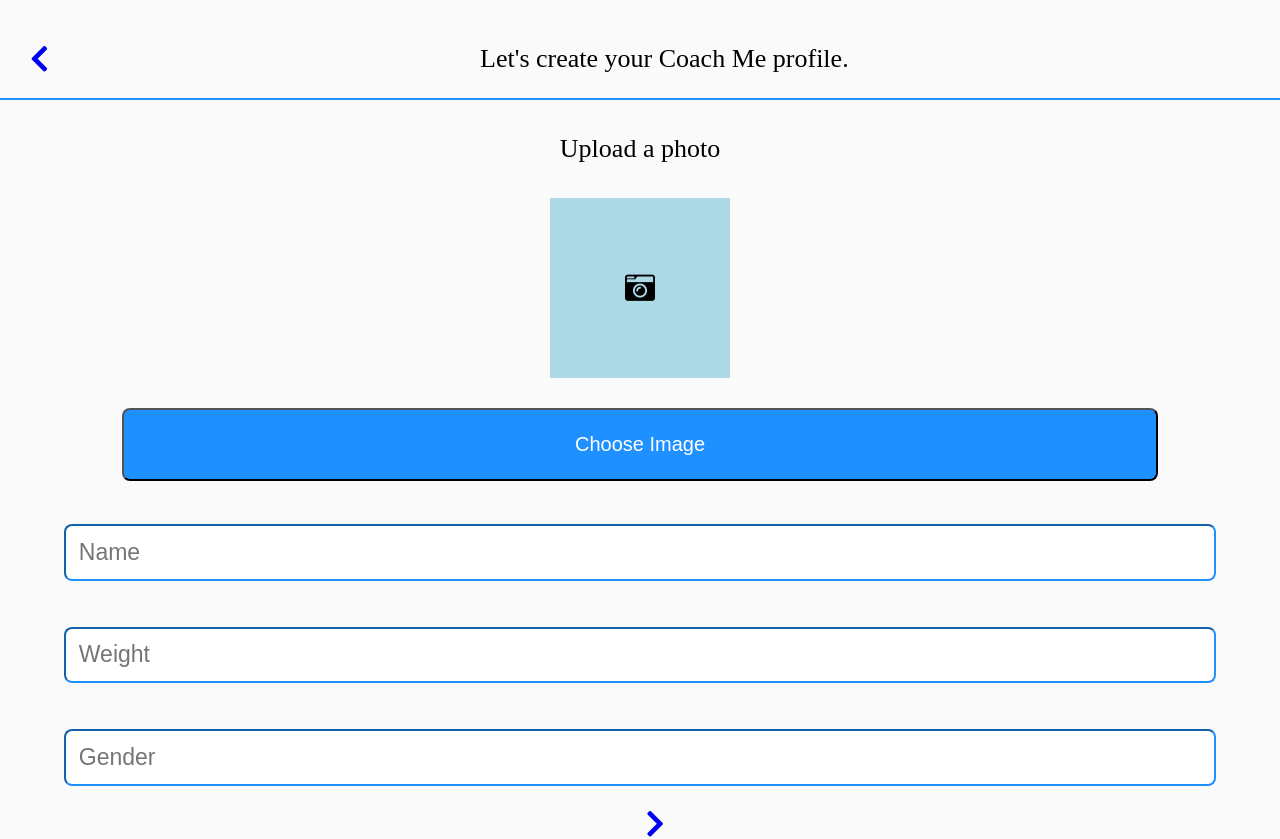
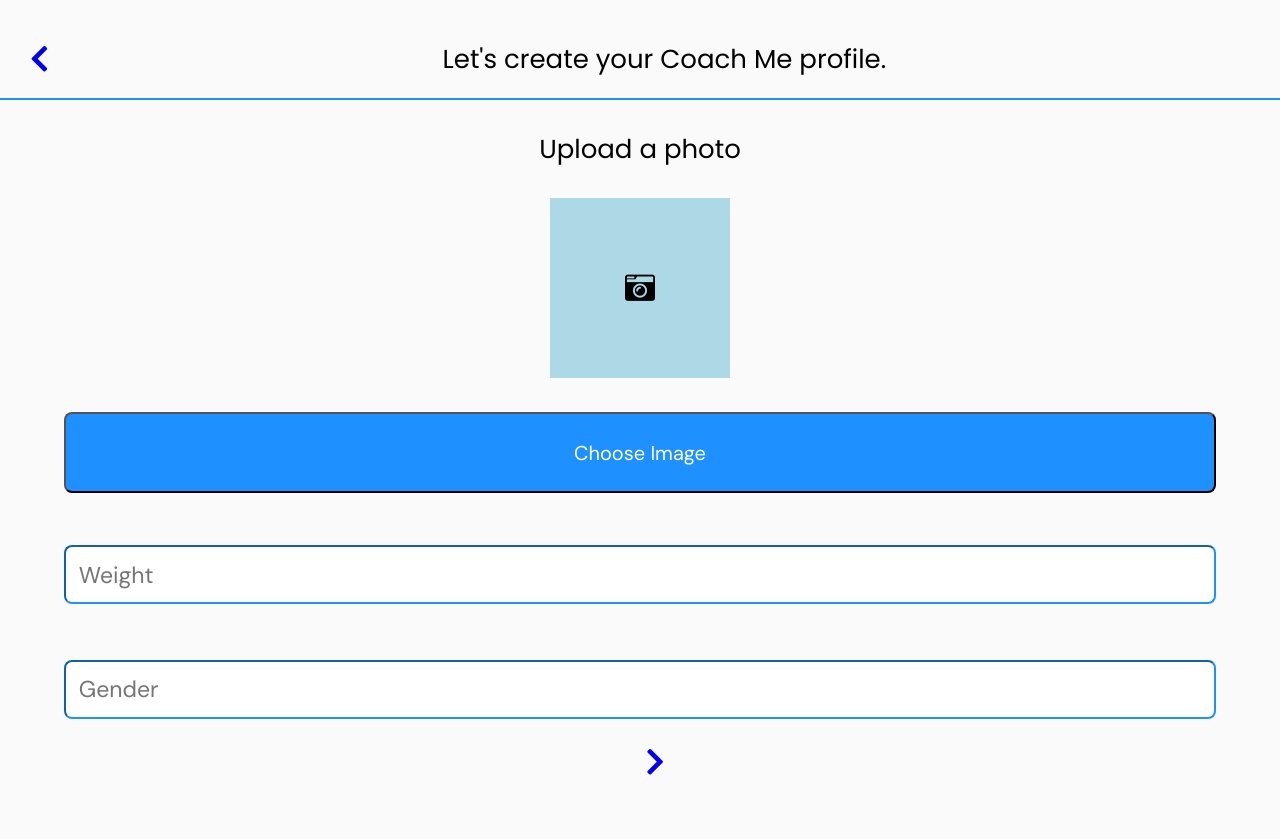
Before and after one commit to BloomTech-Labs/coach-me-fe, a React (Create React App) app in the folder coach-me/: page /createProfile1 in a window 1280 px wide. After the commit the page ends 800 px from the top, so only its background shows below. Built offline with nearby package versions, Linux system fonts and the light colour scheme.

Commit message:
Added fonts to be consistent with the rest of the application.

```diff
--- a/coach-me/src/components/clients/onboarding/createProfile/profileFive/profileFive.scss
+++ b/coach-me/src/components/clients/onboarding/createProfile/profileFive/profileFive.scss
@@ -1,15 +1,22 @@
+@import url('https://fonts.googleapis.com/css?family=DM+Sans&display=swap');
+@import url('https://fonts.googleapis.com/css?family=Poppins&display=swap');
+
 .heading {
     text-align: center;
     font-size: 3em;
     margin: 1em 0;
     text-decoration: underline;
     font-weight: 400;
+    font-family: 'Poppins', sans-serif;
 }
 .scheduling {
     .help-text {
         width: 80%;
         text-align: center;
         margin-top: 1em;
+        font-family: 'DM Sans', sans-serif;
+        line-height: 1.2em;
+        font-weight: bold;
     }
 
     p {
@@ -36,5 +43,6 @@
         width: 50%;
         margin: 1.5em auto;
         font-size: 2em;
+        font-family: 'Poppins', sans-serif;
     }
 }
--- a/coach-me/src/components/clients/onboarding/createProfile/profileFive/timeSlot.scss
+++ b/coach-me/src/components/clients/onboarding/createProfile/profileFive/timeSlot.scss
@@ -1,3 +1,4 @@
+@import url('https://fonts.googleapis.com/css?family=DM+Sans&display=swap');
 .time-slot {
     display: flex;
     vertical-align: middle;
@@ -5,11 +6,12 @@
     align-items: center;
     border: 1px solid black;
     border-radius: 50%;
-    height: 10em;
-    width: 10em;
+    height: 11em;
+    width: 11em;
     box-shadow: 2px 1px 2px rgba(22, 30, 16, 0.3);
     text-shadow: 0px 0px 2px rgba(22, 30, 16, 0.3);
     background-color: rgba(242, 242, 242, 0.5);
+    font-family: 'DM Sans', sans-serif;
     transition: all 0.3s linear;
 
     .text {
@@ -26,11 +28,12 @@
     align-items: center;
     border: 1px solid black;
     border-radius: 50%;
-    height: 10em;
-    width: 10em;
+    height: 11em;
+    width: 11em;
     box-shadow: 2px 1px 2px rgba(22, 30, 16, 0.3);
     text-shadow: 0px 0px 2px rgba(22, 30, 16, 0.8);
     background-color: dodgerblue;
+    font-family: 'DM Sans', sans-serif;
     color: white;
     transition: all 0.3s linear;
     .text {
--- a/coach-me/src/components/clients/onboarding/createProfile/profileFour/healthGoal.scss
+++ b/coach-me/src/components/clients/onboarding/createProfile/profileFour/healthGoal.scss
@@ -1,3 +1,4 @@
+@import url('https://fonts.googleapis.com/css?family=DM+Sans&display=swap');
 .goal {
     border: 1px solid dodgerblue;
     padding: 2% 0 2% 3%;
@@ -11,6 +12,7 @@
     text-shadow: 0px 0px 2px rgba(22, 30, 16, 0.3);
     background-color: rgba(242, 242, 242, 0.5);
     transition: all 0.3s linear;
+    font-family: 'DM Sans', sans-serif;
 }
 
 .goal-selected {
--- a/coach-me/src/components/clients/onboarding/createProfile/profileFour/profileFour.scss
+++ b/coach-me/src/components/clients/onboarding/createProfile/profileFour/profileFour.scss
@@ -1,10 +1,12 @@
+@import url('https://fonts.googleapis.com/css?family=Poppins&display=swap');
+
 .header {
     display: flex;
     justify-content: center;
     align-items: center;
     font-size: 3em;
     padding: 3%;
-
+    font-family: 'Poppins', sans-serif;
     border-bottom: 2px solid dodgerblue;
 
     div {
--- a/coach-me/src/components/clients/onboarding/createProfile/profileOne/ProfileOne.jsx
+++ b/coach-me/src/components/clients/onboarding/createProfile/profileOne/ProfileOne.jsx
@@ -5,7 +5,6 @@ import './profileOne.scss';
 const ProfileOne = () => {
 
     const [userData,setUserData] =useState({
-        name: '',
         weight: '',
         gender:''
     })
@@ -32,13 +31,6 @@ const ProfileOne = () => {
             <form >
                 <input
                 type="text"
-                name='name'
-                placeholder='Name'
-                value={userData.name}
-                onChange={handleChange}
-                />
-                <input
-                type="text"
                 name='weight'
                 placeholder='Weight'
                 value={userData.weight}
--- a/coach-me/src/components/clients/onboarding/createProfile/profileOne/profileOne.scss
+++ b/coach-me/src/components/clients/onboarding/createProfile/profileOne/profileOne.scss
@@ -1,8 +1,12 @@
+@import url('https://fonts.googleapis.com/css?family=Poppins&display=swap');
+@import url('https://fonts.googleapis.com/css?family=DM+Sans&display=swap');
+
 .profile-one {
     display: flex;
     flex-direction: column;
     justify-content: center;
     align-items: center;
+    font-family: 'Poppins', sans-serif;
 
     .fas {
         font-size: 3em;
@@ -30,7 +34,7 @@
         flex-direction: column;
         justify-content: center;
         align-items: center;
-        width: 90%;
+        width: 100%;
         margin: 0 auto;
         .photo {
             display: flex;
@@ -47,7 +51,8 @@
         }
         button {
             font-size: 2em;
-            margin: 1em 0;
+            margin: 1.2em 0;
+            font-family: 'DM Sans', sans-serif;
         }
     }
 
@@ -61,9 +66,10 @@
             width: 90%;
             font-size: 2.3em;
             padding: 1%;
-            margin: 1em 0;
+            margin: 1.2em 0;
             border-radius: 8px;
             border-color: dodgerblue;
+            font-family: 'DM Sans', sans-serif;
         }
     }
 }
--- a/coach-me/src/components/clients/onboarding/createProfile/profileSix/completeModal.scss
+++ b/coach-me/src/components/clients/onboarding/createProfile/profileSix/completeModal.scss
@@ -1,3 +1,6 @@
+@import url('https://fonts.googleapis.com/css?family=Poppins&display=swap');
+@import url('https://fonts.googleapis.com/css?family=DM+Sans&display=swap');
+
 .completion {
     background-color: white;
     border-radius: 8px;
@@ -17,6 +20,8 @@
         flex-direction: column;
         justify-content: center;
         align-items: center;
+        font-family: 'Poppins', sans-serif;
+        line-height: 1.1em;
 
         h4 {
             margin: 1em 0;
@@ -32,6 +37,8 @@ button {
     background-color: dodgerblue;
     color: white;
     padding: 2%;
+    font-size: 1em;
     width: 90%;
     border-radius: 8px;
+    font-family: 'DM Sans', sans-serif;
 }
--- a/coach-me/src/components/clients/onboarding/createProfile/profileSix/profileSix.scss
+++ b/coach-me/src/components/clients/onboarding/createProfile/profileSix/profileSix.scss
@@ -1,3 +1,6 @@
+@import url('https://fonts.googleapis.com/css?family=DM+Sans&display=swap');
+@import url('https://fonts.googleapis.com/css?family=Poppins&display=swap');
+
 .profile-six {
     display: flex;
     flex-direction: column;
@@ -16,6 +19,7 @@
         h4 {
             text-align: center;
             font-size: 3em;
+            font-family: 'DM Sans', sans-serif;
         }
 
         .user-image {
@@ -38,6 +42,8 @@
         font-size: 1.9em;
         p {
             margin: 1em 0;
+            font-family: 'Poppins', sans-serif;
+            line-height: 1.2em;
         }
 
         ul {
@@ -48,6 +54,7 @@
 
             li {
                 margin: 0.5em 0;
+                font-family: 'DM Sans', sans-serif;
             }
         }
     }
@@ -59,5 +66,7 @@
         padding: 2%;
         width: 90%;
         border-radius: 8px;
+        font-family: 'Poppins', sans-serif;
+        margin-bottom: 1em;
     }
 }
--- a/coach-me/src/components/clients/onboarding/createProfile/profileThree/profileThree.scss
+++ b/coach-me/src/components/clients/onboarding/createProfile/profileThree/profileThree.scss
@@ -1,8 +1,12 @@
+@import url('https://fonts.googleapis.com/css?family=Poppins&display=swap');
+@import url('https://fonts.googleapis.com/css?family=DM+Sans&display=swap');
+
 .profile-three {
     display: flex;
     flex-direction: column;
     justify-content: center;
     align-items: center;
+    font-family: 'Poppins', sans-serif;
     div {
         display: flex;
         flex-direction: column;
@@ -22,10 +26,11 @@
         color: black;
         border-color: dodgerblue;
         margin: 0 auto;
-        font-size: 2em;
+        font-size: 1.6em;
         width: 80%;
         margin: 0.5em 0;
         transition: all 0.3s linear;
+        font-family: 'DM Sans', sans-serif;
     }
     .option-selected {
         background-color: dodgerblue;
@@ -34,7 +39,7 @@
         color: white;
         border-color: dodgerblue;
         margin: 0 auto;
-        font-size: 2em;
+        font-size: 1.6em;
         width: 80%;
         margin: 0.5em 0;
         transition: all 0.3s linear;
```
